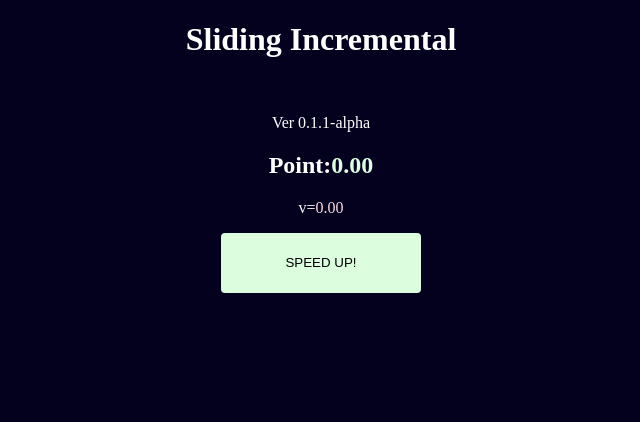
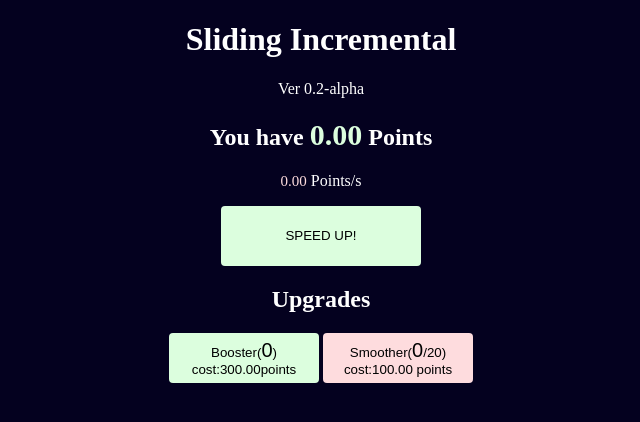
Before and after one commit to ruililcu/Sliding-Incremental, a plain HTML site: page index.html in a window 1280 px wide. Shown: the whole page, without its empty margins (319-959 px from the left). Drawn offline with Linux system fonts and the light colour scheme.

Commit message:
New v0.2

```diff
--- a/index.html
+++ b/index.html
@@ -13,41 +13,69 @@ body
 	}
 	button
 	{
-	width:200px;
-	height:60px;
+		width:150px;
+		height:50px;
 		background-color:#dcfede;
 		color:black;
 		border-radius:4px;
 		border:none;
 		transition: transform 0.25s ease;
 	}
+	.biggerButton
+	{
+		width:200px;
+		height:60px;
+	}
 	button:hover
 	{
 		transform:scale(1.2);
+	}
+	button:active
+	{
+		transform:scale(0.9);
+		background-color:#cbedcd;
 	}
 </style>
 </head>
 <body>
 <h1>Sliding Incremental</h1>
+<p>Ver 0.2-alpha</p>
+<h2 id="your_point"></h2>
+<p id="speed"></p>
+<button id="click_here" class="biggerButton" onclick="spd+=clickPower;">SPEED UP!</button>
 <br>
-<p>Ver 0.1.1-alpha </p>
-<h2 id="your_point">Point:_</h2>
-<p id="speed">v=_ point/s</p>
-<button id="click_here" onclick="spd++;">SPEED UP!</button>
+<h2>Upgrades</h2>
+<button id="booster" onclick="booster();"></button>
+<button id="smoother" style="background-color:#fedcde;"onclick="smoother();"></button>
 <script>
 	let pK=100;
 	let spd=0;
 	let Point=0;
+	let clickPower=1;
+	let boosterPrice=300;
+	let boosterCounter=0;
+	let smootherCounter=0;
 	let ptscr=document.getElementById("your_point");
 	let spdscr=document.getElementById("speed");
+	let boosterupg=document.getElementById("booster");
+	let smootherupg=document.getElementById("smoother");
 	function update()
 	{
 		spd*=(1-1/pK);
 		Point+=spd/60;
-		ptscr.innerHTML="Point:<span style=\"color:#dcfede\">"+Point.toFixed(2)+"</span>";
-		spdscr.innerHTML="v=<span style=\"color:#fedcde\">"+spd.toFixed(2);+"point/s";
+		ptscr.innerHTML="You have <span style=\"color:#dcfede;font-size:30px\">"+Point.toFixed(2)+"</span> Points";
+		spdscr.innerHTML="<span style=\"color:#fedcde;font-size:15px\">"+spd.toFixed(2)+"</span> Points/s";
+		boosterupg.innerHTML="Booster(<span style=\"font-size:20px\">"+boosterCounter+"</span>) cost:"+boosterPrice.toFixed(2)+"points";
+		smootherupg.innerHTML="Smoother(<span style=\"font-size:20px\">"+smootherCounter+"</span>/20) cost:100.00 points";
 	}
-	setInterval(update,50/3)
+	function fastUpgrade(coin,price,eff,k=0,maxk=1)
+	{
+		if(price>coin||k>=maxk)return;
+		eval(eff);
+	}
+	const booster=()=>fastUpgrade(Point,300,"clickPower++;boosterCounter++;Point-=boosterPrice;boosterPrice*=1.5;");
+	const smoother=()=>fastUpgrade(Point,100,"pK+=30;smootherCounter++;Point-=100;",smootherCounter,20);
+	setInterval(update,50/3);
 </script>
 </body>
 </html>
```
Lines whose indentation alone changed are shown as unchanged.
